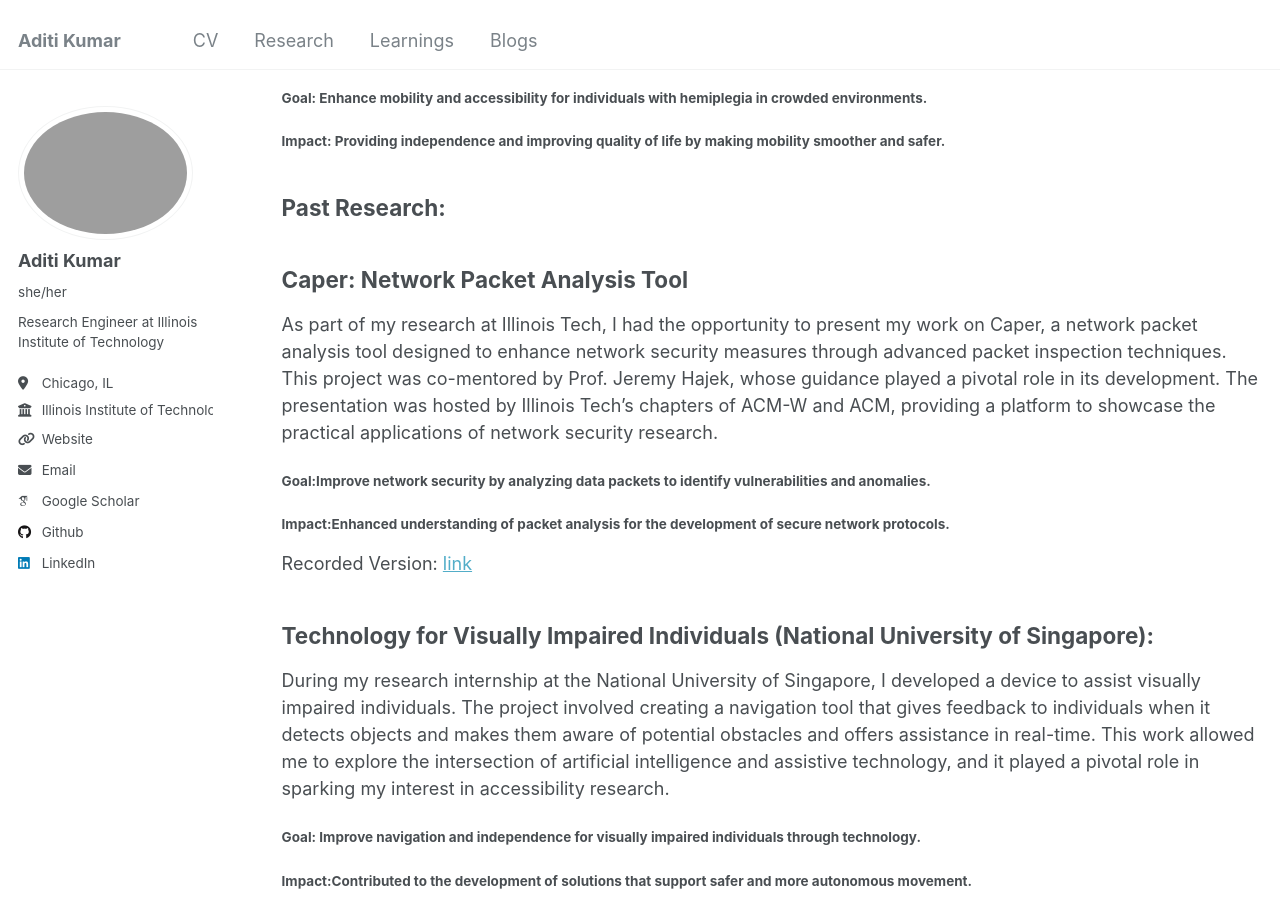
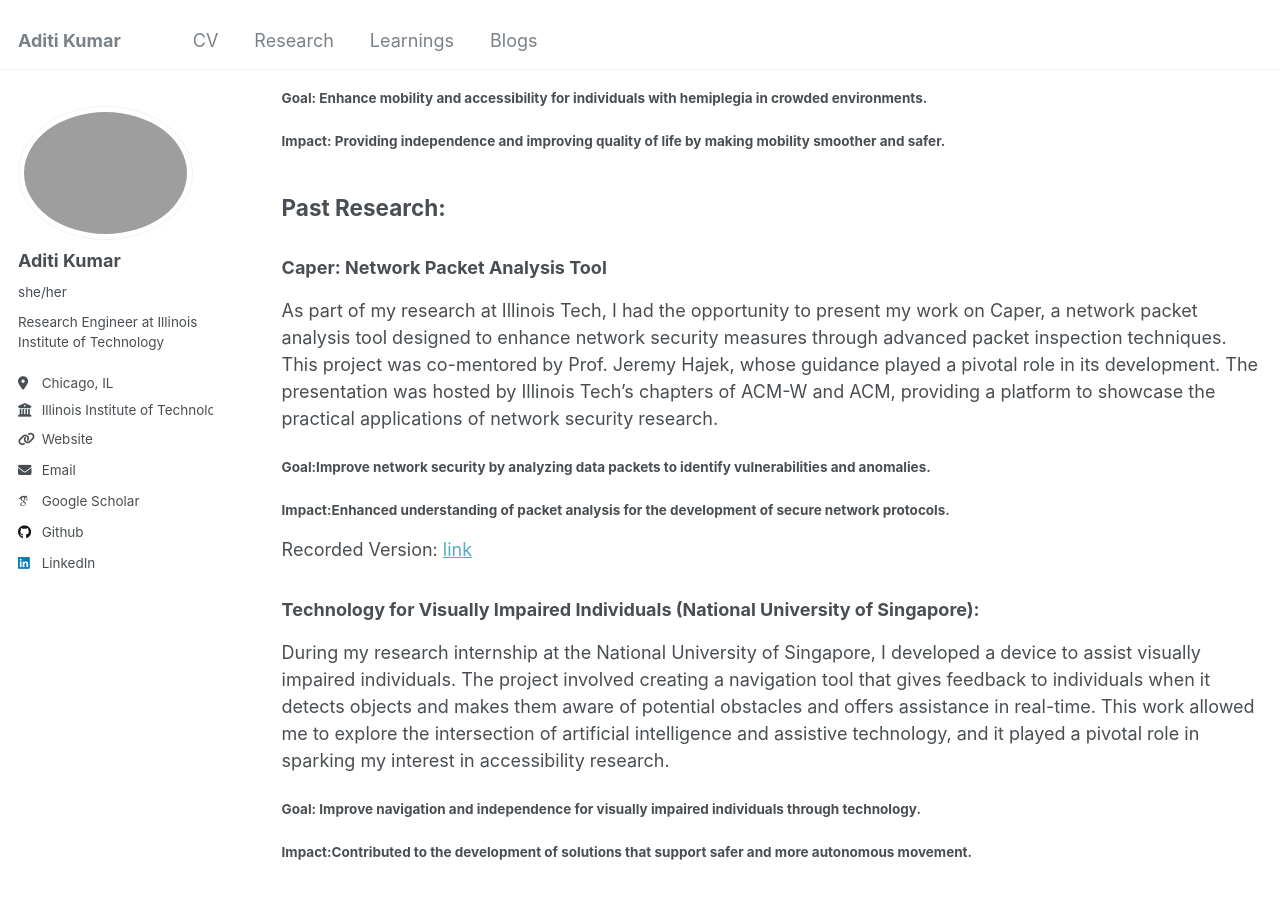
Before and after one commit to aditi1421/aditi1421.github.io, a Jekyll site: the page built from _pages/research.md, in a window 1280 px wide and 900 px high, scrolled down 480 px. Built offline with Jekyll 4.4.1, drawn with Linux system fonts in a browser that asks for light colours; some web fonts are replaced.

```diff
--- a/_pages/research.md
+++ b/_pages/research.md
@@ -19,7 +19,7 @@ I am currently working on a project dedicated to developing assistive mobility s
 
 ## Past Research:
 
-## Caper: Network Packet Analysis Tool
+### Caper: Network Packet Analysis Tool
 
 As part of my research at Illinois Tech, I had the opportunity to present my work on Caper, a network packet analysis tool designed to enhance network security measures through advanced packet inspection techniques. This project was co-mentored by Prof. Jeremy Hajek, whose guidance played a pivotal role in its development. The presentation was hosted by Illinois Tech’s chapters of ACM-W and ACM, providing a platform to showcase the practical applications of network security research.
 
@@ -29,7 +29,7 @@ As part of my research at Illinois Tech, I had the opportunity to present my wor
 Recorded Version:  [link](https://cs.iit.edu/~nsultana1/files/aditi_presentation.mp4)
 
 
-## Technology for Visually Impaired Individuals (National University of Singapore):
+### Technology for Visually Impaired Individuals (National University of Singapore):
 
 During my research internship at the National University of Singapore, I developed a device to assist visually impaired individuals. The project involved creating a navigation tool that gives feedback to individuals when it detects objects and makes them aware of potential obstacles and offers assistance in real-time. This work allowed me to explore the intersection of artificial intelligence and assistive technology, and it played a pivotal role in sparking my interest in accessibility research.
 
```
